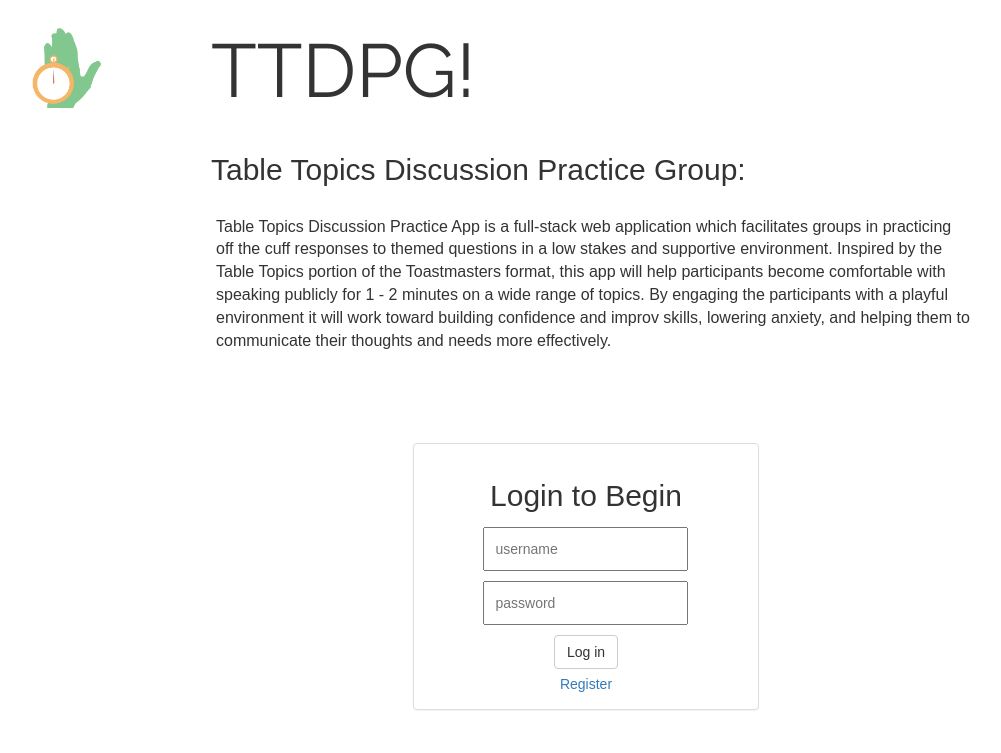
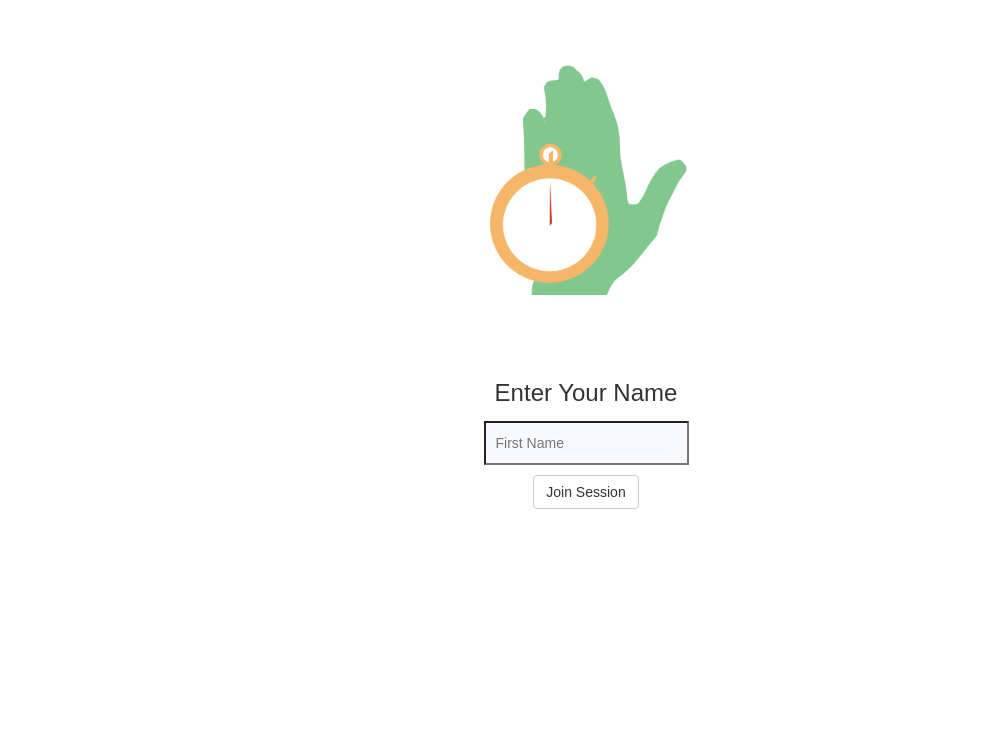
Before and after one commit to AlexMJung/TableTopicsDiscussionApp, a website: page client/views/index.html at #/socket in a window 1280 px wide. Shown: the whole page, without its empty margins (54-1055 px from the left). Drawn offline with Linux system fonts and the light colour scheme; files that its build step writes are made by us from their sources; files whose address does not match are found by name; a web font is replaced by a local one.

Commit message:
builds out socket.html

```diff
--- a/client/scripts/clientapp.js
+++ b/client/scripts/clientapp.js
@@ -63,6 +63,11 @@ myApp.config(['$routeProvider', '$locationProvider',
       }
     })
 
+    .when('/socket', {
+      templateUrl: '/views/templates/socket.html',
+      controller: 'SocketController'
+    })
+
     .otherwise({
       redirectTo: 'login'
     });
--- /dev/null
+++ b/client/scripts/controllers/socketController.js
@@ -0,0 +1,3 @@
+myApp.controller('SocketController', ['$scope', '$location', 'UserService', function($scope, $location, UserService) {
+  console.log("socketController loaded");
+}]);//ends sessionIntroController
--- a/client/styles/style.css
+++ b/client/styles/style.css
@@ -105,7 +105,6 @@ alphabetical within section*/
 .pre-scroll-override{
   max-height: 500px;
 }
-    /*preScrollOverride needs to be a class*/
 
 /*header*/
 #headerLogo{
@@ -223,8 +222,8 @@ alphabetical within section*/
 .isSpeaking{
   border: 3px solid #F4B669;
 }
+
 /*
-
 blue #3399ff
 hand color #82C78E
 timer color #F4B669
@@ -240,26 +239,37 @@ second hand color #C87061*/
 }
 
 .timerStart{
-
 }
 
 .timerGreen{
   /*color: #82C78E;*/
-
   background-color: #82C78E;
-
 }
 
 .timerOrange{
   /*color: #F4B669;*/
-
   background-color: #F4B669;
-
 }
 
 .timerRed{
   /*color: #C87061;*/
+  background-color: #C87061;
+}
 
-  background-color: #C87061;
+/*socket*/
+.socket-center-div{
+  text-align: center;
+}
 
+#socketLogo{
+  border-radius: 15px;
+  height: 250px;
+  margin-top: 55px;
+  margin-bottom: 55px;
+  padding: 10px;
+  width: 250px;
 }
+
+.socket-input{
+  background-color: ghostwhite;
+}
--- /dev/null
+++ b/client/views/templates/socket.html
@@ -0,0 +1,22 @@
+<div class = 'row'>
+  <div class = 'col-xs-12 socket-center-div'>
+    <img id = 'socketLogo' src= '/styles/images/logo.png'>
+  </div>
+</div>
+<div class = 'row'>
+  <div class = 'col-xs-12 socket-center-div'>
+    <h3>Enter Your Name</h3>
+  </div>
+</div>
+<div class = 'row'>
+  <div class = 'col-xs-12 socket-center-div'>
+    <input class = 'user-input socket-input' type = 'text' placeholder = 'First Name'/>
+  </div>
+</div>
+<div class = 'row'>
+  <div class = 'col-xs-12 socket-center-div'>
+    <button type="button" class="btn btn-default" >
+      Join Session
+    </button>
+  </div>
+</div>
--- a/package.json
+++ b/package.json
@@ -17,7 +17,7 @@
     "bootstrap": "^3.3.5",
     "express": "^4.13.1",
     "express-session": "^1.13.0",
-    "grunt": "^0.4.5",
+    "grunt": "^1.0.1",
     "grunt-contrib-copy": "^0.8.2",
     "grunt-contrib-uglify": "^0.9.2",
     "grunt-contrib-watch": "^1.0.0",
@@ -25,6 +25,7 @@
     "mongoose": "^4.4.6",
     "passport": "^0.2.2",
     "passport-local": "^1.0.0",
-    "path": "^0.11.14"
+    "path": "^0.11.14",
+    "socket.io": "^1.7.3"
   }
 }
--- a/server/public/styles/style.css
+++ b/server/public/styles/style.css
@@ -105,7 +105,6 @@ alphabetical within section*/
 .pre-scroll-override{
   max-height: 500px;
 }
-    /*preScrollOverride needs to be a class*/
 
 /*header*/
 #headerLogo{
@@ -223,8 +222,8 @@ alphabetical within section*/
 .isSpeaking{
   border: 3px solid #F4B669;
 }
+
 /*
-
 blue #3399ff
 hand color #82C78E
 timer color #F4B669
@@ -240,26 +239,37 @@ second hand color #C87061*/
 }
 
 .timerStart{
-
 }
 
 .timerGreen{
   /*color: #82C78E;*/
-
   background-color: #82C78E;
-
 }
 
 .timerOrange{
   /*color: #F4B669;*/
-
   background-color: #F4B669;
-
 }
 
 .timerRed{
   /*color: #C87061;*/
+  background-color: #C87061;
+}
 
-  background-color: #C87061;
+/*socket*/
+.socket-center-div{
+  text-align: center;
+}
 
+#socketLogo{
+  border-radius: 15px;
+  height: 250px;
+  margin-top: 55px;
+  margin-bottom: 55px;
+  padding: 10px;
+  width: 250px;
 }
+
+.socket-input{
+  background-color: ghostwhite;
+}
```
Also changed, not shown: server/public/views/templates/socket.html (added, +22 -0 lines), server/public/scripts/client.min.js, 1 other file.
